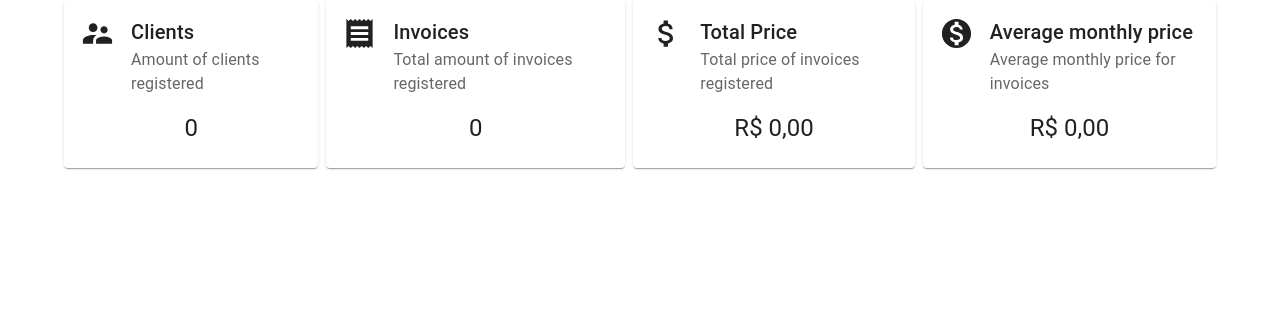
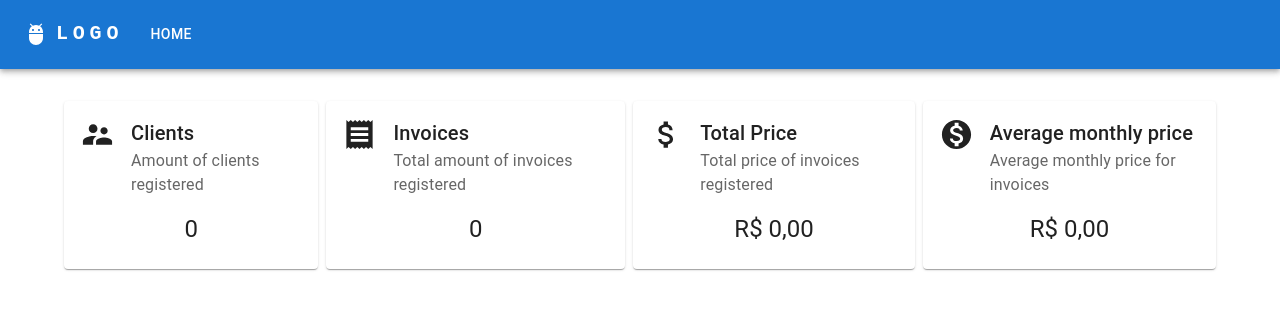
Before and after one commit to vhlima/lumi-technical-test, a React (Create React App) app in the folder apps/web/: page / in a window 1280 px wide. Shown: the top 310 px of the page. Built offline with nearby package versions, Linux system fonts and the light colour scheme.

Commit message:
style: Implement Layout on Home Page

```diff
--- a/apps/web/src/pages/Home/index.tsx
+++ b/apps/web/src/pages/Home/index.tsx
@@ -1,12 +1,11 @@
-import { Container } from "@mui/material";
-
 import InfoCardList from "./components/InfoCardList";
+import Layout from "../../layout";
 
 const HomePage: React.FC = () => {
   return (
-    <Container>
+    <Layout>
       <InfoCardList />
-    </Container>
+    </Layout>
   );
 };
 
```
